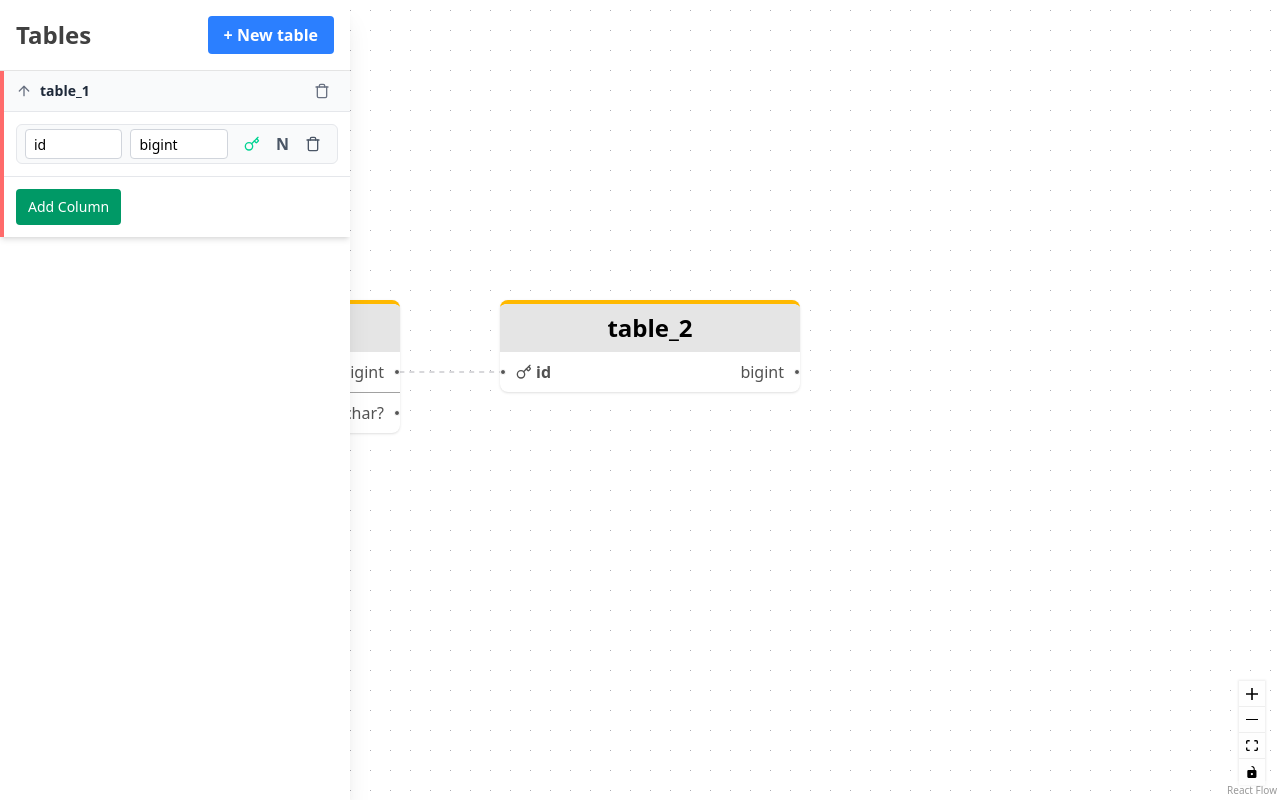
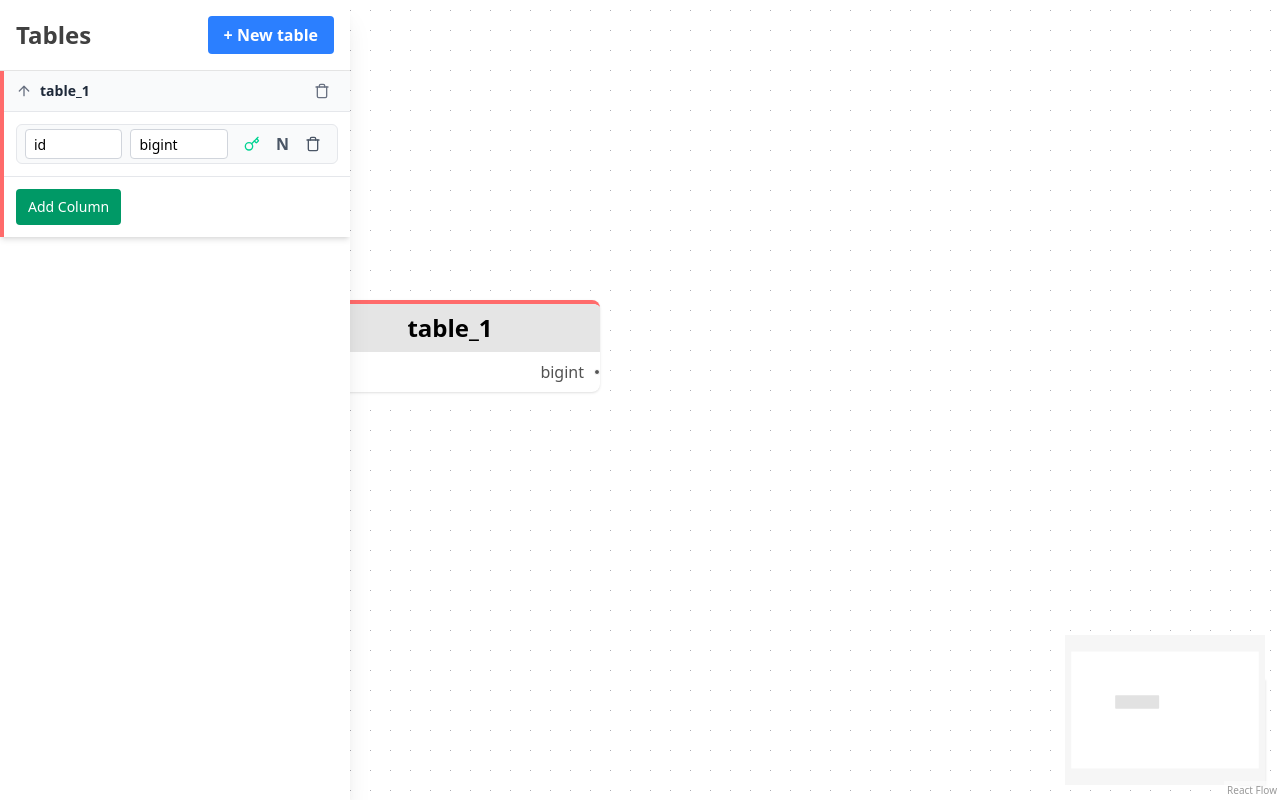
Before and after one commit to Affan-mulla/DataBase-Visualizer, a React (Vite) app: page / in a window 1280 px wide. Built offline with nearby package versions, Linux system fonts and the light colour scheme.

Commit message:
Node and connection done

```diff
--- a/src/components/Collapsible.jsx
+++ b/src/components/Collapsible.jsx
@@ -13,6 +13,9 @@ function Collapsible({ id, borderColor, name }) {
   const deleteC = useStore((state) => state.deleteColumn);
   const setKey = useStore((state) => state.setColoumnKey);
   const setNull = useStore((state) => state.setColumnNull);
+  const changeCName = useStore((state) => state.changeColumnName);
+  const changeCType = useStore((state) => state.changeColumnType);
+  const changeTName = useStore((state) => state.changeTableName);
 
 
 
@@ -65,6 +68,10 @@ function Collapsible({ id, borderColor, name }) {
         <input
           className="font-semibold bg-transparent focus:outline-none text-gray-800 text-sm flex-1"
           defaultValue={name || "table_1"}
+          placeholder="Table Name"
+          onChange={(e) => {
+            changeTName(id, e.target.value);
+          }}
         />
         <div className="cursor-pointer text-gray-500 hover:text-red-600 transition-colors hover:bg-neutral-200 p-2 rounded" onClick={deleteTable}>
           <Trash
@@ -85,11 +92,17 @@ function Collapsible({ id, borderColor, name }) {
                 <input
                   className="w-1/3 bg-white focus:outline-none border border-gray-300 rounded px-2 h-full text-sm focus:ring-1 focus:ring-emerald-400"
                   defaultValue={col.name}
+                  onChange={(e) => {
+                    changeCName(id, col.id, e.target.value);
+                  }}
                 />
                 <input
                   className="w-1/3 bg-white focus:outline-none border border-gray-300 rounded px-2 h-full text-sm focus:ring-1 focus:ring-emerald-400"
                   defaultValue={col.type}
                   list="types"
+                  onChange={(e) => {
+                    changeCType(id, col.id, e.target.value);
+                  }}
                 />
                 <datalist id="types">
                   <option value="int" />
@@ -121,7 +134,7 @@ function Collapsible({ id, borderColor, name }) {
                       <div className="absolute right-0 top-full  w-40 bg-neutral-800 text-white shadow shadow-neutral-900  rounded p-2 ">
                         {
                           options.map((option, index) => (
-                            <button className="flex items-center justify-start gap-4 py-1 px-4 hover:bg-teal-500 w-full rounded font-semibold" onClick={() => setColoumnKey(col.id, option.value)}>
+                            <button key={index} className="flex items-center justify-start gap-4 py-1 px-4 hover:bg-teal-500 w-full rounded font-semibold" onClick={() => setColoumnKey(col.id, option.value)}>
 
                               <option.icon size={16} />
                               <span>{option.label}</span>
--- /dev/null
+++ b/src/components/CustomNode.jsx
@@ -0,0 +1,60 @@
+import { Handle, Position } from "@xyflow/react";
+import { Key, Snowflake } from "lucide-react";
+
+function CustomNode({ data }) {
+    console.log(`border-[${data.borderColor}]`);
+
+    return (
+        <div className="w-[300px] bg-white shadow rounded-lg border-t-4 flex flex-col overflow-hidden"
+            style={{ borderTopColor: `${data.borderColor}` }}>
+            {/* Table Name */}
+            <h1 className="bg-neutral-200 text-2xl font-bold py-2 px-4 text-center">
+                {data.tableName}
+            </h1>
+
+            {/* Table Rows */}
+            <div className="flex flex-col divide-y divide-neutral-400">
+                {data.columns.map((col, i) => (
+                    <div key={i} className="relative flex justify-between py-2 px-4 text-neutral-600">
+                        {/* Left handle */}
+                        <Handle
+                            type="target"
+                            position={Position.Left}
+                            id={`${data.tableName}-${col.name}-in`}
+                            style={{ top: '50%', transform: 'translateY(-50%)', background: '#555' }}
+                        />
+
+                        {/* Column name */}
+                        <p className="flex items-center gap-1 font-semibold">
+                            {
+                                col.key === 'primary' ? (
+                                    <Key size={16} />
+                                )
+                                    :
+                                    col.key === 'unique' ? (
+                                        <Snowflake size={16} />
+                                    )
+                                        :
+                                        null
+                            }
+                            {col.name}
+                        </p>
+
+                        {/* Column type */}
+                        <p>{col.type}{col.nullable && '?'}</p>
+
+                        {/* Right handle */}
+                        <Handle
+                            type="source"
+                            position={Position.Right}
+                            id={`${data.tableName}-${col.name}-out`}
+                            style={{ top: '50%', transform: 'translateY(-50%)', background: '#555' }}
+                        />
+                    </div>
+                ))}
+            </div>
+        </div>
+    );
+}
+
+export default CustomNode
--- a/src/components/Display.jsx
+++ b/src/components/Display.jsx
@@ -1,9 +1,27 @@
-import { Background, Controls, Handle, Position, ReactFlow, useEdgesState, useNodesState } from '@xyflow/react'
-import React from 'react'
+import { addEdge, Background, Controls, MiniMap, ReactFlow, useEdgesState, useNodesState } from '@xyflow/react'
+import { useCallback, useEffect } from 'react'
 import '@xyflow/react/dist/style.css';
-import { Key } from 'lucide-react';
+import CustomNode from './CustomNode';
+import { useStore } from '../store/store.jsx';
 
 const Display = () => {
+
+  const database = useStore((state) => state.database);
+
+  const initialNodes = database.map((table) => (
+    {
+      id: table.id,
+      type: 'custom',
+      data: {
+        tableName: table.name,
+        columns: table.columns,
+        borderColor: table.borderColor
+      },
+      position: { x: 300, y: 300 },
+
+    }
+  ))
+  const initialedges = []
 
   const nodeTypes = {
     custom: CustomNode,
@@ -12,6 +30,14 @@ const Display = () => {
   const [nodes, setNodes, onNodesChange] = useNodesState(initialNodes);
   const [edges, setEdges, onEdgesChange] = useEdgesState(initialedges);
 
+  const onConnect = useCallback((nodeParams) =>
+    setEdges((eds) => addEdge(nodeParams, eds))
+    , []);
+
+
+    useEffect(()=> {
+      setNodes(initialNodes)
+    },[database])
 
   return (
     <div className="h-screen w-full relative">
@@ -21,109 +47,15 @@ const Display = () => {
         nodeTypes={nodeTypes}
         edges={edges}
         onEdgesChange={onEdgesChange}
+        onConnect={onConnect}
+
       >
         <Background />
-
         <Controls position='bottom-right' />
-
+        <MiniMap />
       </ReactFlow>
     </div>
   )
 }
 
 export default Display
-
-const initialNodes = [
-  {
-    id: 'n1',
-    type: 'custom',
-    data: {
-      tableName: 'table_1',
-      columns: [
-        {
-          id: 1,
-          name: 'id',
-          type: 'bigint',
-          isPrimary: true,
-          nullable: false
-        },
-        {
-          id: 2,
-          name: 'name',
-          type: 'varchar',
-          isPrimary: false,
-          nullable: true,
-        }
-      ]
-    },
-    position: { x: 100, y: 300 },
-  },
-  {
-    id: 'n2',
-    type: 'custom',
-    data: {
-      tableName: 'table_2',
-      columns: [
-        {
-          id: 1,
-          name: 'id',
-          type: 'bigint',
-          isPrimary: true,
-          nullable: false
-        }
-      ]
-    },
-    position: { x: 500, y: 300 },
-  }
-]
-
-const initialedges = [
-  {
-    id: 'e1',
-    source: 'n1',
-    target: 'n2',
-    animated: true
-  }
-]
-function CustomNode({ data }) {
-  return (
-    <div className="w-[300px] bg-white shadow rounded-lg border-t-amber-400 border-t-4 flex flex-col overflow-hidden">
-      {/* Table Name */}
-      <h1 className="bg-neutral-200 text-2xl font-bold py-2 px-4 text-center">
-        {data.tableName}
-      </h1>
-
-      {/* Table Rows */}
-      <div className="flex flex-col divide-y divide-neutral-400">
-        {data.columns.map((col, i) => (
-          <div key={i} className="relative flex justify-between py-2 px-4 text-neutral-600">
-            {/* Left handle */}
-            <Handle
-              type="target"
-              position={Position.Left}
-              id={`${data.tableName}-${col.name}-in`}
-              style={{ top: '50%', transform: 'translateY(-50%)', background: '#555' }}
-            />
-
-            {/* Column name */}
-            <p className="flex items-center gap-1 font-semibold">
-              {col.isPrimary && <Key size={16} />}
-              {col.name}
-            </p>
-
-            {/* Column type */}
-            <p>{col.type}{col.nullable && '?'}</p>
-
-            {/* Right handle */}
-            <Handle
-              type="source"
-              position={Position.Right}
-              id={`${data.tableName}-${col.name}-out`}
-              style={{ top: '50%', transform: 'translateY(-50%)', background: '#555' }}
-            />
-          </div>
-        ))}
-      </div>
-    </div>
-  );
-}
--- a/src/components/Sidebar.jsx
+++ b/src/components/Sidebar.jsx
@@ -16,7 +16,7 @@ const Sidebar = () => {
         const randomColor = colors[Math.floor(Math.random() * colors.length)];
 
         addTable({
-            id: Date.now() + Math.floor(Math.random() * 1000),
+            id: crypto.randomUUID(),
             name: `table_${tables.length + 1}`,
             borderColor: randomColor,
             columns: [
--- a/src/store/store.jsx
+++ b/src/store/store.jsx
@@ -3,7 +3,7 @@ import { create } from "zustand";
 export const useStore = create((set) => ({
     database: [
         {
-            id: 1,
+            id: crypto.randomUUID(),
             name: "table_1",
             borderColor: "#FF6B6B",
             columns: [
@@ -17,6 +17,38 @@ export const useStore = create((set) => ({
             ]
         }
     ],
+
+    changeTableName : (tableId, name) => set((state) => ({
+        database: state.database.map((table) =>
+            table.id === tableId ? { ...table, name: name || `table_${state.database.length}` } : table
+        )
+    })),
+
+    changeColumnName : (tableId, colId, name) => set((state) => ({
+        database: state.database.map((table) =>
+            table.id === tableId
+                ? {
+                    ...table,
+                    columns: table.columns.map((col) =>
+                        col.id === colId ? { ...col, name: name } : col
+                    )
+                }
+                : table
+        )
+    })),
+
+    changeColumnType : (tableId, colId, type) => set((state) => ({
+        database: state.database.map((table) =>
+            table.id === tableId
+                ? {
+                    ...table,
+                    columns: table.columns.map((col) =>
+                        col.id === colId ? { ...col, type: type } : col
+                    )
+                }
+                : table
+        )
+    })),
 
 
     setColoumnKey: (tableId, colId, key) =>
```
